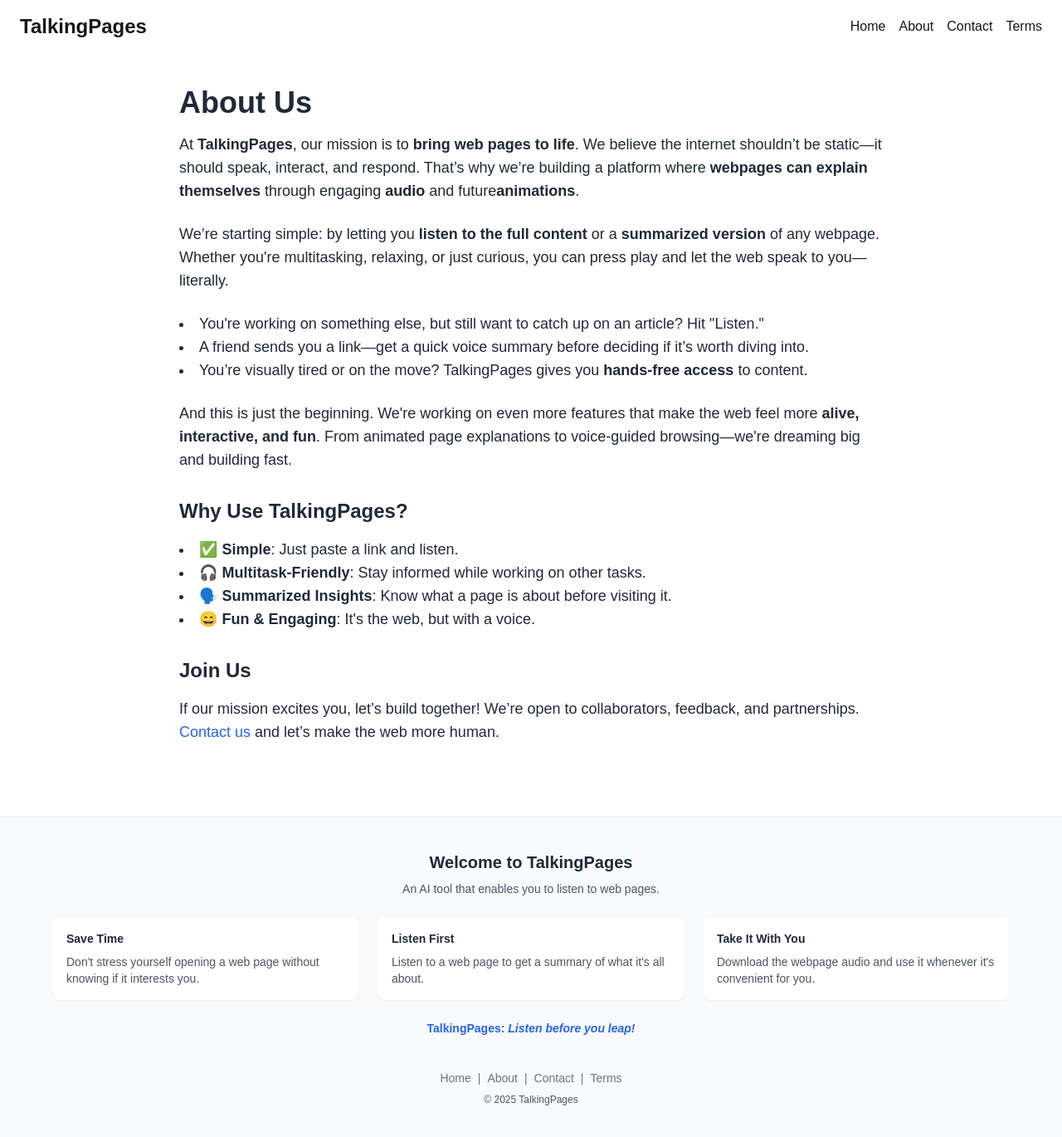
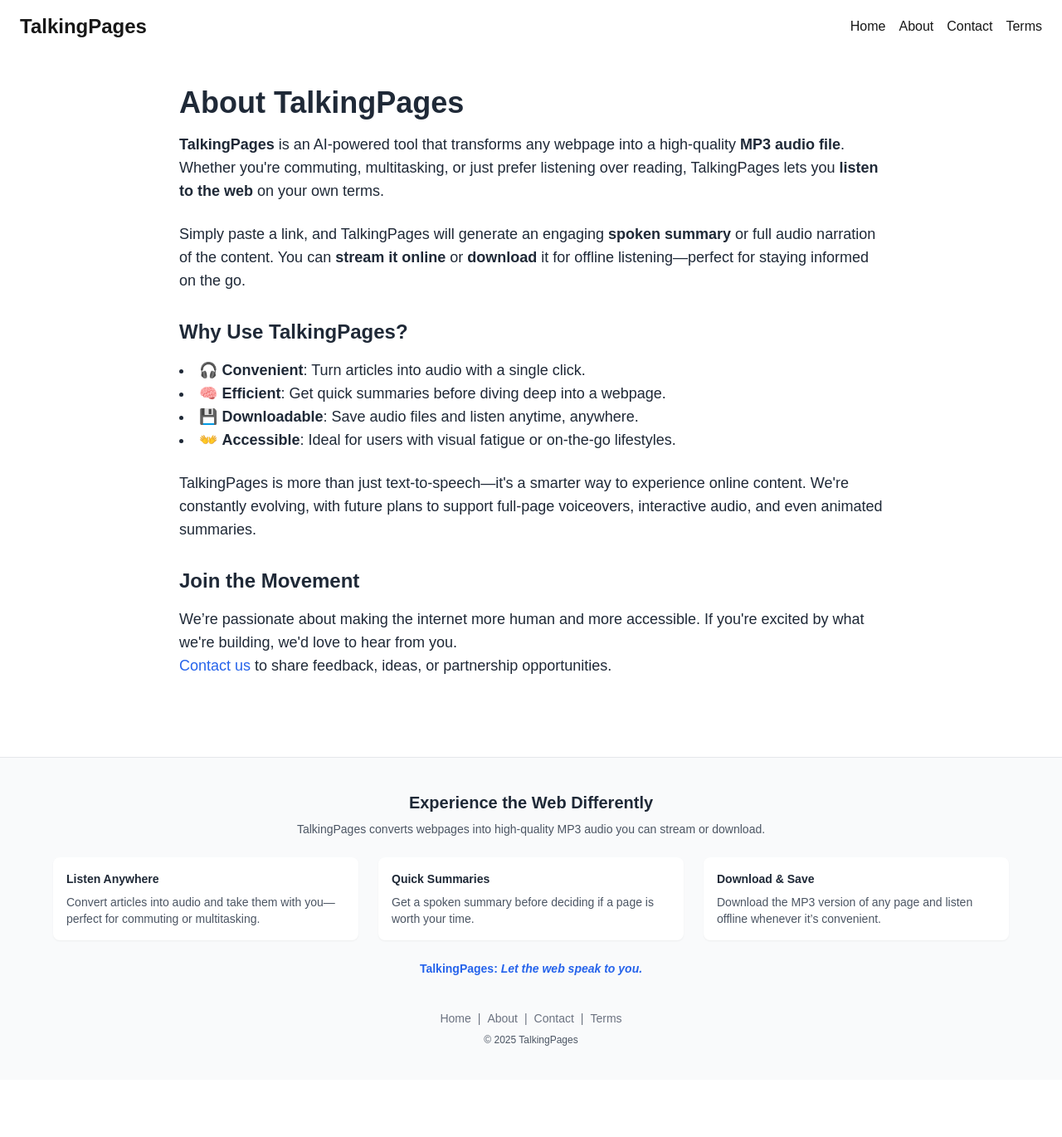
Before and after one commit to etasick/talkingpages, a Next.js app: page /about-us in a window 1280 px wide. Shown: the top 1370 px of the page at 83% size. After the commit the page ends 1301 px from the top, so only its background shows below. Built offline with nearby package versions, Linux system fonts and the light colour scheme.

Commit message:
rebranded,added google verification

```diff
--- a/components/Footer.js
+++ b/components/Footer.js
@@ -6,27 +6,29 @@ export default function Footer() {
   return (
     <footer className="bg-gray-50 text-sm text-center text-gray-600 py-10 border-t mt-12 px-4">
       <div className="max-w-6xl mx-auto mb-10">
-        <h3 className="text-xl font-bold text-gray-800 mb-2">Welcome to TalkingPages</h3>
-        <p className="mb-6">An AI tool that enables you to listen to web pages.</p>
+        <h3 className="text-xl font-bold text-gray-800 mb-2">Experience the Web Differently</h3>
+        <p className="mb-6">TalkingPages converts webpages into high-quality MP3 audio you can stream or download.</p>
 
         <div className="grid grid-cols-1 md:grid-cols-3 gap-6 text-left">
           <div className="bg-white p-4 rounded-lg shadow-sm">
-            <h4 className="font-semibold text-gray-800 mb-2">Save Time</h4>
-            <p>Don't stress yourself opening a web page without knowing if it interests you.</p>
+            <h4 className="font-semibold text-gray-800 mb-2">Listen Anywhere</h4>
+            <p>Convert articles into audio and take them with you—perfect for commuting or multitasking.</p>
           </div>
 
           <div className="bg-white p-4 rounded-lg shadow-sm">
-            <h4 className="font-semibold text-gray-800 mb-2">Listen First</h4>
-            <p>Listen to a web page to get a summary of what it's all about.</p>
+            <h4 className="font-semibold text-gray-800 mb-2">Quick Summaries</h4>
+            <p>Get a spoken summary before deciding if a page is worth your time.</p>
           </div>
 
           <div className="bg-white p-4 rounded-lg shadow-sm">
-            <h4 className="font-semibold text-gray-800 mb-2">Take It With You</h4>
-            <p>Download the webpage audio and use it whenever it's convenient for you.</p>
+            <h4 className="font-semibold text-gray-800 mb-2">Download & Save</h4>
+            <p>Download the MP3 version of any page and listen offline whenever it’s convenient.</p>
           </div>
         </div>
 
-        <p className="mt-6 text-blue-600 font-semibold">TalkingPages: <span className="italic">Listen before you leap!</span></p>
+        <p className="mt-6 text-blue-600 font-semibold">
+          TalkingPages: <span className="italic">Let the web speak to you.</span>
+        </p>
       </div>
 
       <div className="space-x-2 text-gray-500">
--- a/pages/about-us.js
+++ b/pages/about-us.js
@@ -3,51 +3,42 @@
 export default function AboutPage() {
   return (
     <div className="min-h-screen flex flex-col bg-white text-gray-800">
-
-
       <main className="flex-grow px-6 py-10 max-w-4xl mx-auto">
-        <h1 className="text-4xl font-bold mb-4">About Us</h1>
+        <h1 className="text-4xl font-bold mb-4">About TalkingPages</h1>
         <p className="mb-6 text-lg">
-          At <strong>TalkingPages</strong>, our mission is to <strong>bring web pages to life</strong>. We believe the
-          internet shouldn’t be static—it should speak, interact, and respond. That’s why we’re building a platform
-          where <strong>webpages can explain themselves</strong> through engaging <strong>audio</strong> and future
-          <strong>animations</strong>.
+          <strong>TalkingPages</strong> is an AI-powered tool that transforms any webpage into a high-quality
+          <strong> MP3 audio file</strong>. Whether you're commuting, multitasking, or just prefer listening over reading,
+          TalkingPages lets you <strong>listen to the web</strong> on your own terms.
         </p>
 
         <p className="mb-6 text-lg">
-          We’re starting simple: by letting you <strong>listen to the full content</strong> or a
-          <strong> summarized version</strong> of any webpage. Whether you're multitasking, relaxing, or just curious,
-          you can press play and let the web speak to you—literally.
-        </p>
-
-        <ul className="list-disc list-inside mb-6 text-lg">
-          <li>You're working on something else, but still want to catch up on an article? Hit "Listen." </li>
-          <li>A friend sends you a link—get a quick voice summary before deciding if it’s worth diving into.</li>
-          <li>You’re visually tired or on the move? TalkingPages gives you <strong>hands-free access</strong> to content.</li>
-        </ul>
-
-        <p className="mb-6 text-lg">
-          And this is just the beginning. We're working on even more features that make the web feel more
-          <strong> alive, interactive, and fun</strong>. From animated page explanations to voice-guided browsing—we're
-          dreaming big and building fast.
+          Simply paste a link, and TalkingPages will generate an engaging <strong>spoken summary</strong> or
+          full audio narration of the content. You can <strong>stream it online</strong> or <strong>download</strong> it
+          for offline listening—perfect for staying informed on the go.
         </p>
 
         <h2 className="text-2xl font-semibold mt-8 mb-4">Why Use TalkingPages?</h2>
         <ul className="list-disc list-inside text-lg mb-6">
-          <li>✅ <strong>Simple</strong>: Just paste a link and listen.</li>
-          <li>🎧 <strong>Multitask-Friendly</strong>: Stay informed while working on other tasks.</li>
-          <li>🗣️ <strong>Summarized Insights</strong>: Know what a page is about before visiting it.</li>
-          <li>😄 <strong>Fun & Engaging</strong>: It's the web, but with a voice.</li>
+          <li>🎧 <strong>Convenient</strong>: Turn articles into audio with a single click.</li>
+          <li>🧠 <strong>Efficient</strong>: Get quick summaries before diving deep into a webpage.</li>
+          <li>💾 <strong>Downloadable</strong>: Save audio files and listen anytime, anywhere.</li>
+          <li>👐 <strong>Accessible</strong>: Ideal for users with visual fatigue or on-the-go lifestyles.</li>
         </ul>
 
-        <h2 className="text-2xl font-semibold mt-8 mb-4">Join Us</h2>
+        <p className="mb-6 text-lg">
+          TalkingPages is more than just text-to-speech—it's a smarter way to experience online content. We're constantly
+          evolving, with future plans to support full-page voiceovers, interactive audio, and even animated summaries.
+        </p>
+
+        <h2 className="text-2xl font-semibold mt-8 mb-4">Join the Movement</h2>
         <p className="text-lg">
-          If our mission excites you, let’s build together! We’re open to collaborators, feedback, and partnerships.
+          We’re passionate about making the internet more human and more accessible. If you're excited by what we're building,
+          we'd love to hear from you.
           <br />
           <a href="mailto:your-email@example.com" className="text-blue-600 hover:underline">
             Contact us
           </a>{" "}
-          and let’s make the web more human.
+          to share feedback, ideas, or partnership opportunities.
         </p>
       </main>
     </div>
--- a/pages/index.js
+++ b/pages/index.js
@@ -66,11 +66,12 @@ const handleListen = async (target) => {
     <div className="min-h-screen bg-white text-gray-800 flex flex-col">
       <Head>
         <meta charSet="utf-8" />
-        <title>Listen to the audio recording of any webpage | TalkingPages</title>
+        <title>Convert any webpage to an MP3 audio file | TalkingPages</title>
         <meta
           name="description"
-          content="TalkingPages enables you to listen to the audio recording of any webpage by simply entering the address."
+          content="TalkingPages is an AI tool that enables you to convert any web page to high-quality MP3 audio file. You can listen online or download for later use."
         />
+        <meta name="google-site-verification" content="HAxfYe2846r5ZUCHbGqcvp8SYSBhM8gaAQEirXPgjKk" />
         <meta name="viewport" content="width=device-width, initial-scale=1" />
         <link rel="icon" href="https://www.butterflyassets.online/talkingpages_logo.png" />
 
@@ -79,7 +80,7 @@ const handleListen = async (target) => {
       <main className="flex-grow flex flex-col items-center justify-center text-center px-4 py-10">
         <h2 className="text-3xl font-semibold mb-2">Welcome to TalkingPages</h2>
         <p className="mb-6 max-w-xl text-lg">
-          We make web pages come alive with the power of AI. Listen to the audio of any web page.
+          Convert any webpage to an MP3 Audio file.
         </p>
 
         <div className="w-full max-w-xl bg-gray-50 p-6 rounded-xl shadow-md">
@@ -97,7 +98,7 @@ const handleListen = async (target) => {
               className="bg-blue-600 text-white px-5 py-2 rounded-lg hover:bg-blue-700 transition"
               disabled={loading}
             >
-              {loading ? "Processing..." : "🎧 Listen to Webpage"}
+              {loading ? "Processing..." : "🎧 Convert to MP3 Audio "}
             </button>
 
             <button
```
